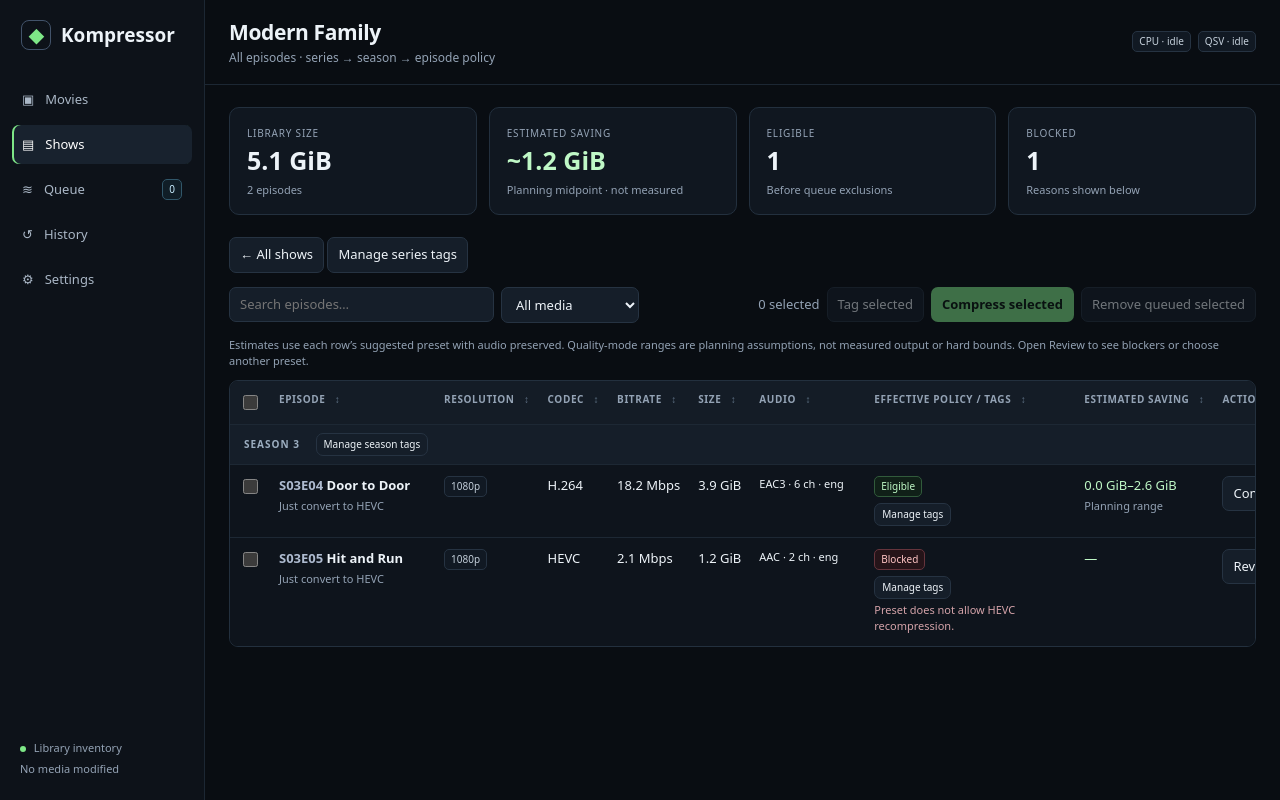
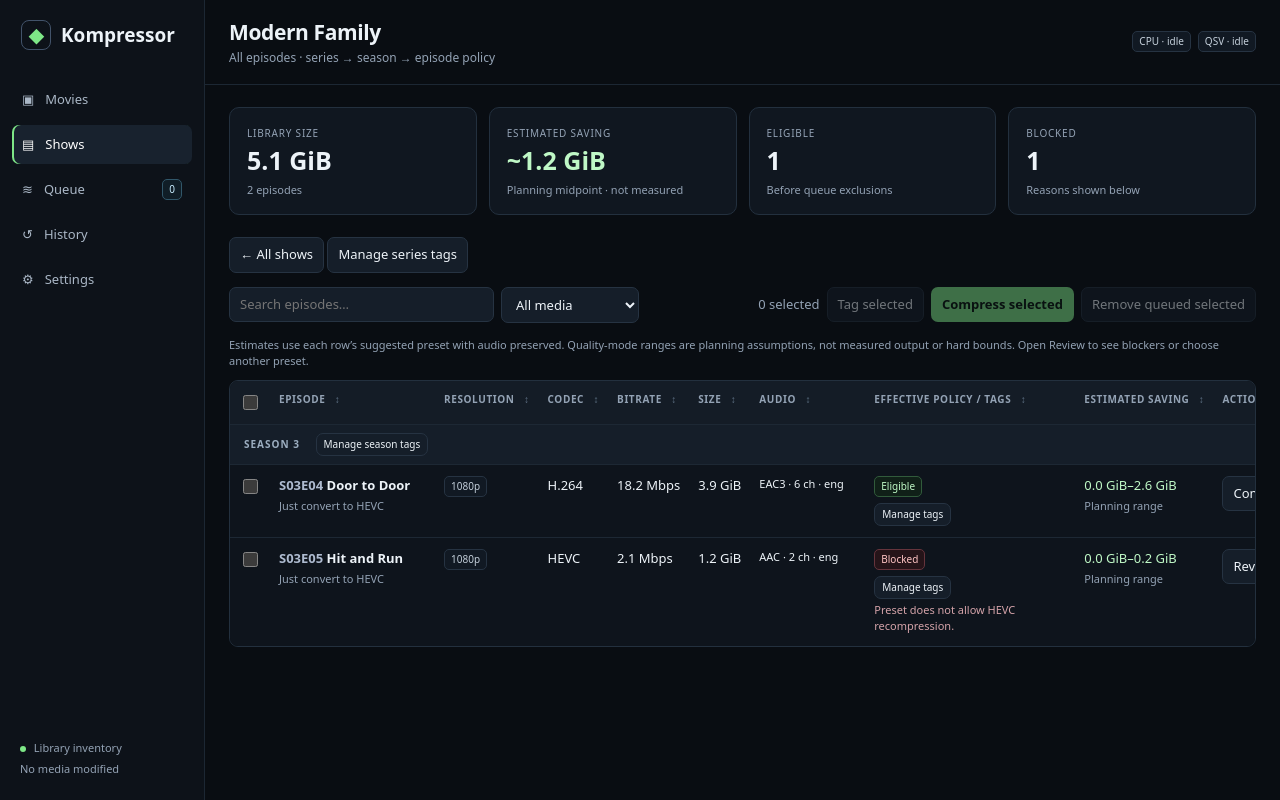
Before and after one commit to m0nte1ro/kompressor, a FastAPI app: page /shows/show-modern-family in a window 1280 px wide. Run offline with FastAPI, Linux system fonts and the light colour scheme; data comes from the database, SQL or seed files in the repository; data that the repository does not hold is empty.

Commit message:
Show savings estimates for blocked media

```diff
--- a/app/templates/library.html
+++ b/app/templates/library.html
@@ -60,7 +60,7 @@
             data-sort-bitrate="{{ item.video_bitrate if item.video_bitrate is not none else -1 }}"
             data-sort-size="{{ item.size }}" data-sort-audio="{{ item.audio | length }}"
             data-sort-policy="{{ 'eligible' if result.eligible else 'blocked' }}"
-            data-sort-saving="{{ result.planning_saving or result.estimated_saving or -1 }}">
+            data-sort-saving="{{ result.planning_saving if result.planning_saving is not none else result.estimated_saving if result.estimated_saving is not none else -1 }}">
           <td><input type="checkbox" class="media-select" aria-label="Select {{ row.entry.name }}"></td>
           <th scope="row" class="media-name">
             {% if scope == 'movie' %}{{ item.name }}{% else %}<span class="episode-code">S{{ '%02d' | format(item.season) }}E{{ '%02d' | format(item.episode) }}</span> {{ item.title or 'Untitled' }}{% endif %}
@@ -82,7 +82,7 @@
             <button class="tag-edit" data-tag-kind="{{ 'movie' if scope == 'movie' else 'episode' }}" data-tag-id="{{ item.id }}">Manage tags</button>
             {% for reason in result.reasons %}<small class="reason">{{ reason }}</small>{% endfor %}
           </td>
-          <td class="saving numeric">{% if result.eligible %}{% if result.estimate_basis == 'planning_range' %}{{ result.estimated_saving_low | size }}–{{ result.estimated_saving_high | size }}<small>Planning range</small>{% else %}~{{ result.estimated_saving | size }}<small>{{ '%.0f' | format(result.estimated_saving_percent) }}%</small>{% endif %}{% else %}—{% endif %}</td>
+          <td class="saving numeric">{% if result.estimate_basis == 'planning_range' and result.estimated_saving_low is not none and result.estimated_saving_high is not none %}{{ result.estimated_saving_low | size }}–{{ result.estimated_saving_high | size }}<small>Planning range</small>{% elif result.estimated_saving is not none %}~{{ result.estimated_saving | size }}{% if result.estimated_saving_percent is not none %}<small>{{ '%.0f' | format(result.estimated_saving_percent) }}%</small>{% endif %}{% elif result.planning_saving is not none %}~{{ result.planning_saving | size }}{% if result.planning_saving_percent is not none %}<small>{{ '%.0f' | format(result.planning_saving_percent) }}% planning</small>{% endif %}{% else %}—<small>Estimate unavailable</small>{% endif %}</td>
           <td class="row-action"><button data-action="compress" aria-label="Review compression for {{ row.entry.name }}">{{ 'Compress' if result.eligible else 'Review' }}</button></td>
         </tr>
         {% else %}<tr><td colspan="{{ 13 if scope == 'movie' else 10 }}" class="empty">No media in this library.</td></tr>{% endfor %}
```
